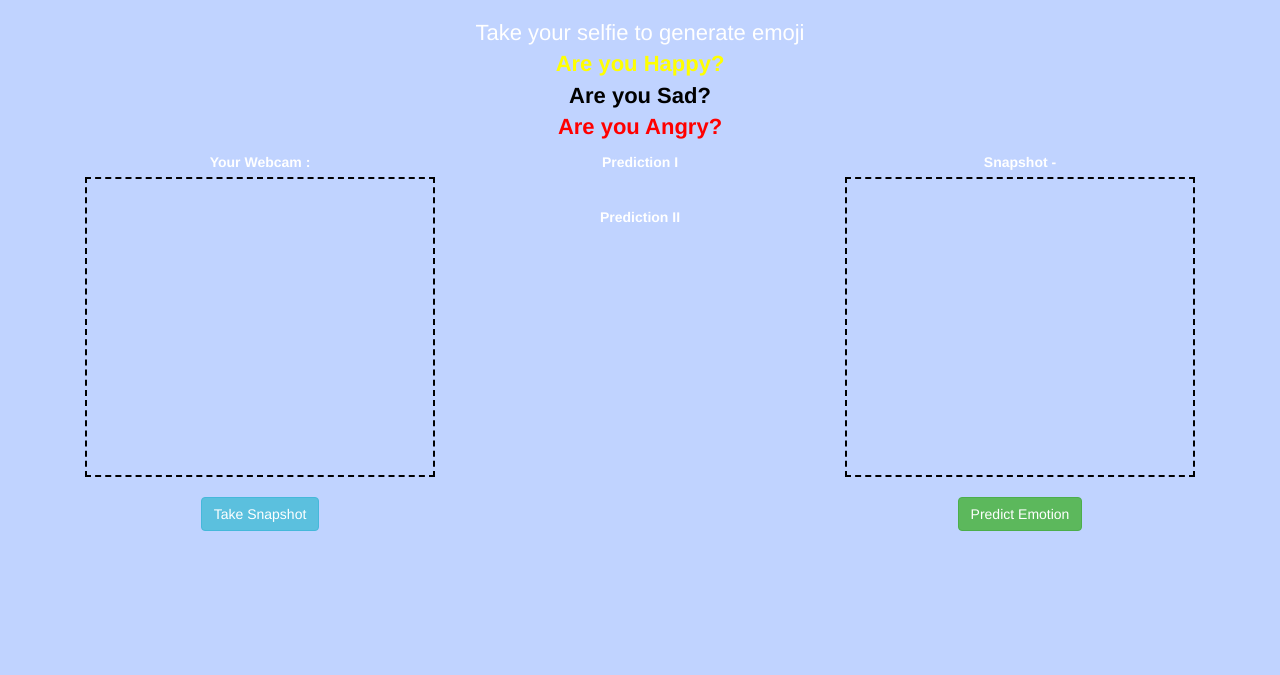
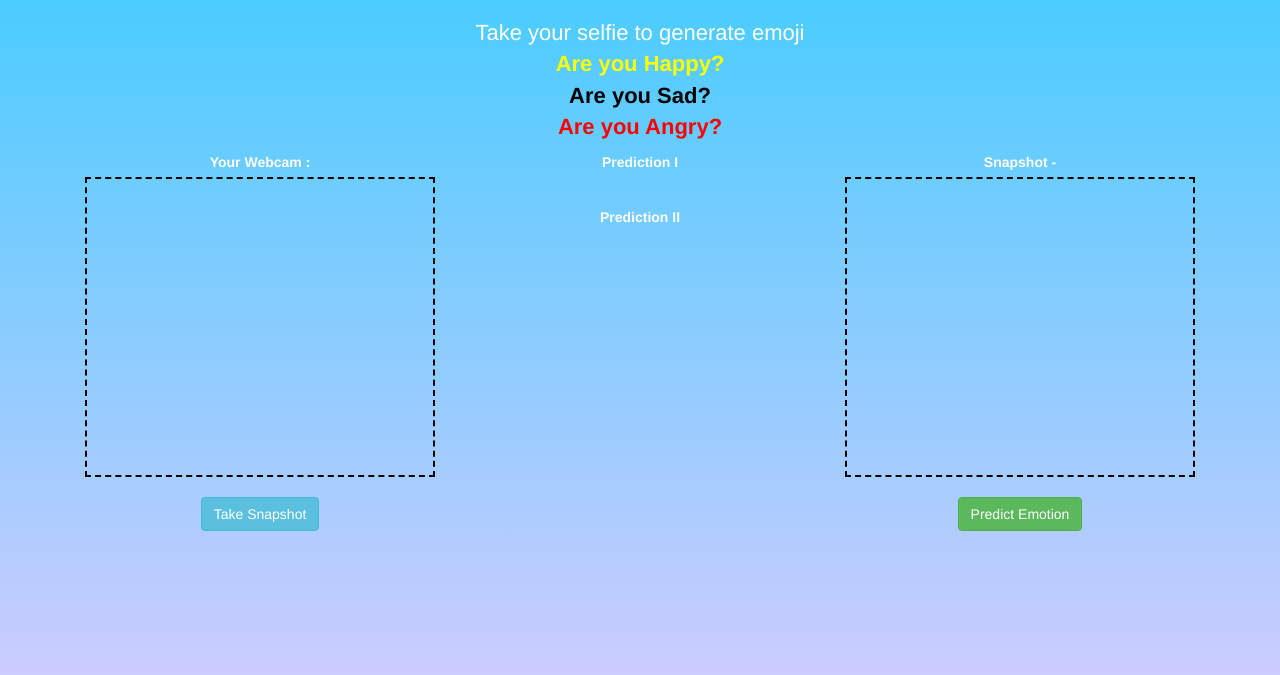
Before and after one commit to AUD-GITHUB/Emotion-To-Emoji, a plain HTML site: page index.html in a window 1280 px wide. Shown: the part 125-800 px from the top of the page. Drawn offline with nearby package versions, Linux system fonts and the light colour scheme; a script that the page names is missing.

Commit message:
Update style.css

```diff
--- a/style.css
+++ b/style.css
@@ -1,11 +1,12 @@
 body
 {
   color: white;
-  background: #c0d3ff;
+  background:linear-gradient(#33ccff  0% , #ccccff 100%);
 }
 span
 {
   font-size: 30px;
+  color: black;
 }
 #camera , #result
 {
```
